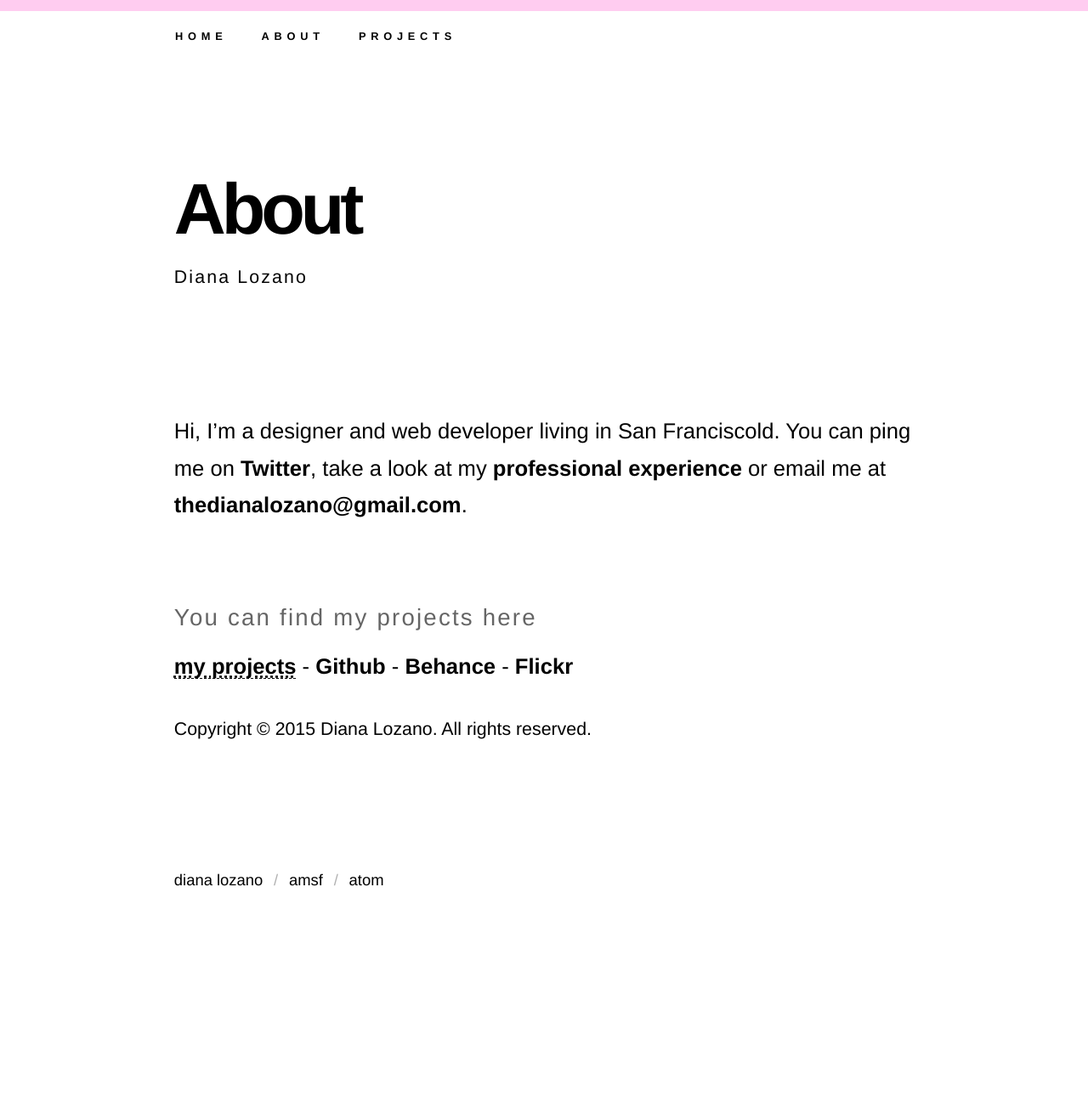
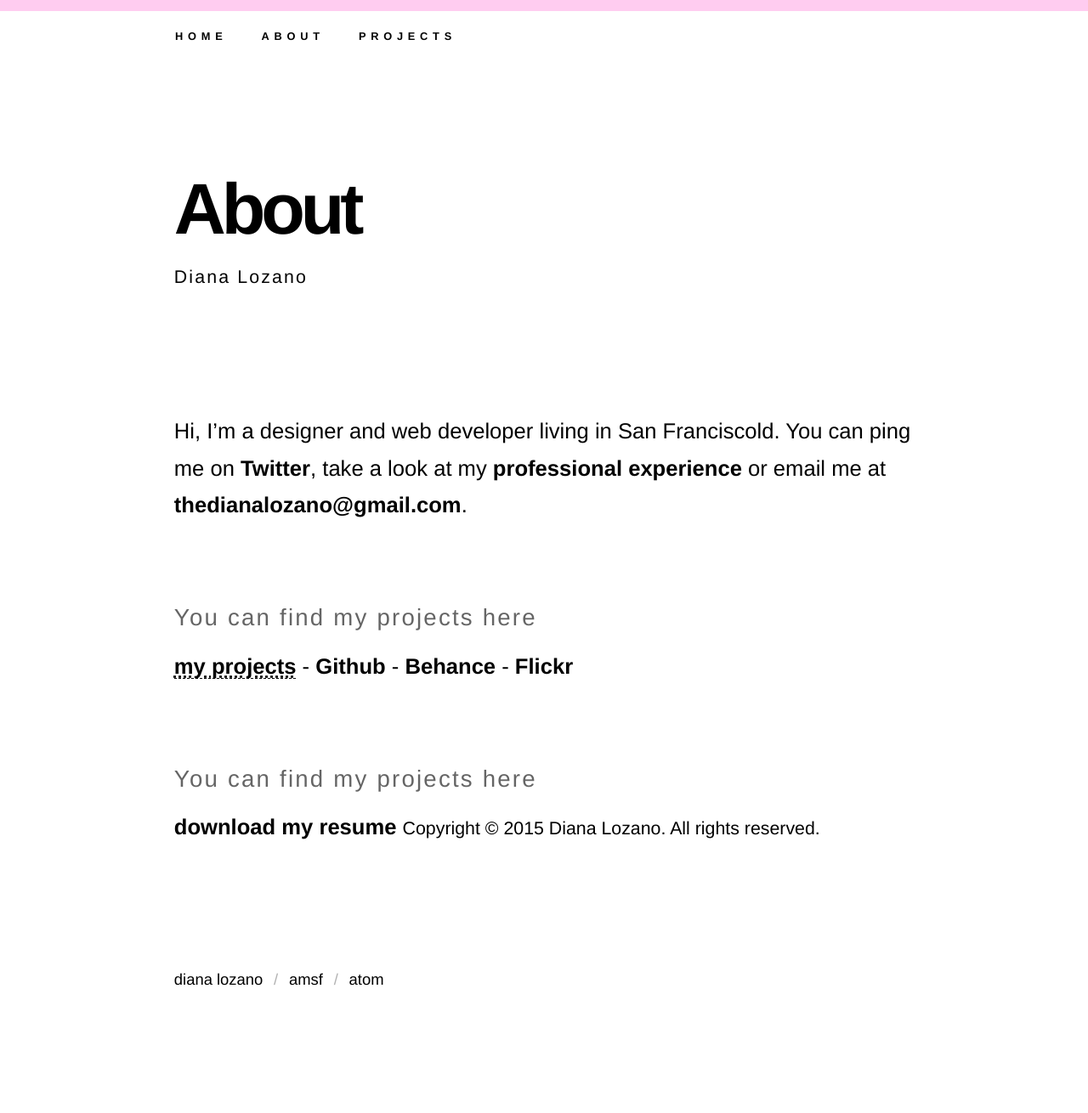
Before and after one commit to cutofmyjib/cutofmyjib.github.io, a Jekyll site: the page built from about.md, in a window 1280 px wide. Shown: the whole page at 85% size. Built offline with Jekyll 4.4.1, drawn with Linux system fonts in a browser that asks for light colours; Markdown is read by kramdown in place of the engine named in the settings; before the commit the page ends 1193 px from its top, so only the background shows below that.

Commit message:
link to dl res

```diff
--- a/about.md
+++ b/about.md
@@ -4,10 +4,8 @@ title: About
 permalink: /about/
 desc: Diana Lozano
 ---
-
 Hi, I'm a designer and web developer living in San Franciscold.
 You can ping me on [Twitter](http://twitter.com/bossigner), take a look at my [professional experience](http://www.linkedin.com/in/dianalozano) or email me at [thedianalozano@gmail.com](mailto:thedianalozano@gmail.com).
-
 
 ## You can find my projects here
 
@@ -16,4 +14,6 @@ You can ping me on [Twitter](http://twitter.com/bossigner), take a look at my [p
 [Behance](http://www.behance.net/dianalozano) -
 [Flickr](https://www.flickr.com/photos/alltomorrowsconcerts/sets)
 
+## You can find my projects here
+[download my resume](https://github.com/cutofmyjib/cutofmyjib.github.io/tree/master/posts-imgs/ResumeDianaLozano.pdf)
 <small>Copyright &copy; 2015 Diana Lozano. All rights reserved.</small>
```
